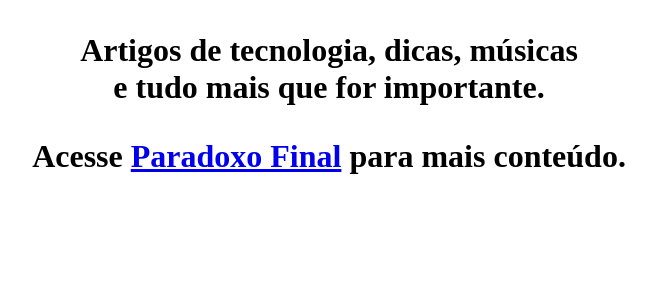
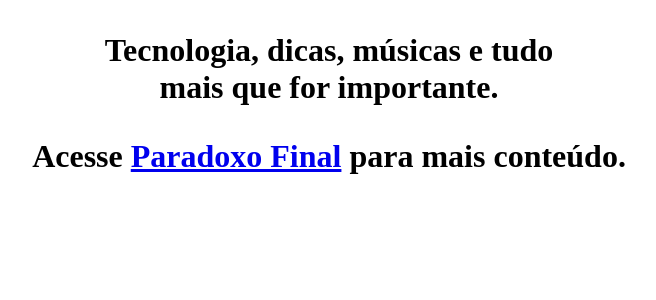
Before and after one commit to alexsetta/com, a Next.js app: page / in a window 1280 px wide. Shown: the top 300 px of the page, without its empty margins (311-967 px from the left). Built offline with nearby package versions, Linux system fonts and the light colour scheme.

Commit message:
nova página

```diff
--- a/pages/index.js
+++ b/pages/index.js
@@ -1,7 +1,7 @@
 function Home() {
 	return <div>
 			<h1 align="center">
-				<p>Artigos de tecnologia, dicas, músicas<br></br>e tudo mais que for importante.</p>
+				<p>Tecnologia, dicas, músicas e tudo<br></br>mais que for importante.</p>
 				<p>Acesse <a href="https://paradoxofinal.com.br">Paradoxo Final</a> para mais conteúdo.</p>
 			</h1>
 		</div>
```
